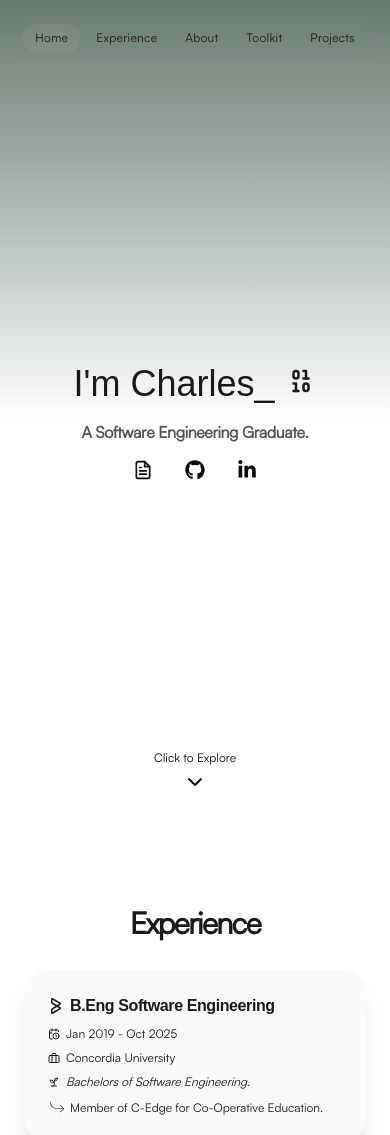
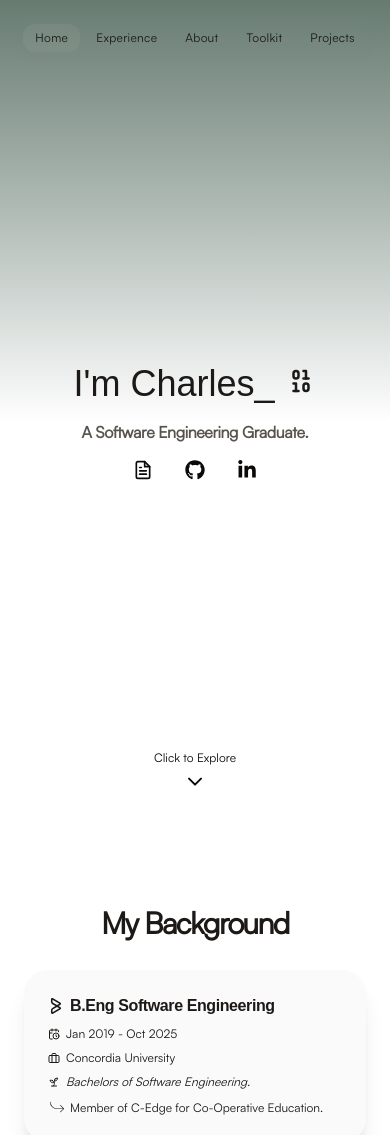
Before and after one commit to eimcharles/eimcharles.github.io, a React (Vite) app: page / in a window 390 px wide. Shown: the top 1135 px of the page. Built offline with nearby package versions, Linux system fonts and the light colour scheme; a web font is replaced by a local one.

Commit message:
refactor(experience): replace Experience component to Background component.

```diff
--- a/src/App.jsx
+++ b/src/App.jsx
@@ -1,7 +1,7 @@
 import Navbar from './components/Navbar';
 import Hero from './components/Hero';
-import Experience from './components/Experience';
-import Projects from './components/Projects';
+import Background from './components/Background';
+import Projects from './components/Projects';;
 import Footer from './components/Footer';
 
 function App() {
@@ -9,8 +9,7 @@ function App() {
       <div>
         <Navbar/>
         <Hero/>
-        <Experience/>
-        <Projects/>
+        <Background/>
         <Footer/>
       </div>
   )
--- a/src/components/Experience.jsx
+++ b/src/components/Background.jsx
@@ -1,18 +1,18 @@
 import React from 'react';
-import { experienceData, experienceIcons } from '../data/experienceData';
+import { backgroundData, backgroundIcons } from '../data/backgroundData';
 
-const Experience = () => {
+const Background = () => {
   return (
-    <section id="experience" className="w-full px-6 py-16 md:py-24 select-none overflow-hidden bg-[#ffffff]">
+    <section id="background" className="w-full px-6 py-16 md:py-24 select-none overflow-hidden bg-[#ffffff]">
       <div className="flex flex-col w-full max-w-6xl mx-auto gap-8 md:gap-12">
-        <h2 className="text-3xl sm:text-5xl md:text-7xl font-black font-satoshi tracking-tighter text-stone-900 leading-none text-center">
-          Experience
+        <h2 className="text-3xl md:text-5xl font-black font-satoshi tracking-tighter text-stone-900 leading-none text-center">
+          My Background
         </h2>
 
         <div className="relative w-full flex flex-col gap-8 md:gap-6 pl-0">
           <div className="hidden md:block absolute"/>
 
-          {experienceData.map((item) => {
+          {backgroundData.map((item) => {
             return (
               <div key={item.id}
                 className="relative w-full group flex flex-col md:flex-row md:even:flex-row-reverse justify-between items-start gap-4 md:gap-0">
@@ -26,16 +26,16 @@ const Experience = () => {
                   <div className="flex flex-col sm:flex-row sm:items-center justify-between gap-2 pb-1">
                     <div className="flex flex-col gap-2 [&_svg]:transition-colors [&_svg]:duration-500 [&_svg]:shrink-0">
                       <h3 className="font-chillax lg:text-xl font-black tracking-tight text-stone-900 flex items-center gap-1.5">
-                        <experienceIcons.role className="group-hover:text-[#afafaf]"/>{item.role}
+                        <backgroundIcons.role className="group-hover:text-[#afafaf]"/>{item.role}
                       </h3>
                       <p className="font-satoshi text-xs lg:text-sm font-medium text-stone-900 flex items-center gap-1.5">
-                        <experienceIcons.calendar className="group-hover:text-[#1e63ca]" /> {item.duration}
+                        <backgroundIcons.calendar className="group-hover:text-[#1e63ca]" /> {item.duration}
                       </p>
                       <p className="font-satoshi text-xs lg:text-sm font-medium text-stone-900 flex items-center gap-1.5">
-                        <experienceIcons.company className="group-hover:text-[#c71717]" /> {item.organization}
+                        <backgroundIcons.company className="group-hover:text-[#c71717]" /> {item.organization}
                       </p>
                       <p className="font-satoshi text-xs lg:text-sm text-stone-900 flex items-center gap-1.5 italic">
-                        <experienceIcons.growth className="group-hover:text-[#209b3e]" />{item.summary}
+                        <backgroundIcons.growth className="group-hover:text-[#209b3e]" />{item.summary}
                       </p>
                     </div>
                   </div>
@@ -43,7 +43,7 @@ const Experience = () => {
                   <div className="flex flex-col gap-1 font-satoshi text-xs lg:text-sm text-stone-900 leading-relaxed pt-1">
                     {item.contributions.map((contribution) => (
                       <div key={contribution.id} className="flex justify-start gap-1">
-                        <experienceIcons.arrow className="text-lg lg:text-xl shrink-0 select-none"/>
+                        <backgroundIcons.arrow className="text-lg lg:text-xl shrink-0 select-none"/>
                         <p className="text-justify group-hover:text-stone-500 transition-colors duration-500">{contribution.text}</p>
                       </div>
                     ))}
@@ -59,4 +59,4 @@ const Experience = () => {
   );
 };
 
-export default Experience;
+export default Background;
--- a/src/data/experienceData.js
+++ b/src/data/backgroundData.js
@@ -3,7 +3,7 @@ import { PiArrowBendDownRightThin } from "react-icons/pi";
 import { LuCalendarClock, LuSprout } from "react-icons/lu";
 import { SiBmcsoftware } from "react-icons/si";
 
-export const experienceIcons = {
+export const backgroundIcons = {
   role: SiBmcsoftware,
   calendar: LuCalendarClock,
   company: FiBriefcase,
@@ -11,7 +11,7 @@ export const experienceIcons = {
   arrow: PiArrowBendDownRightThin,
 };
 
-export const experienceData = [
+export const backgroundData = [
   {
     id: "exp-1",
     role: "B.Eng Software Engineering",
```
